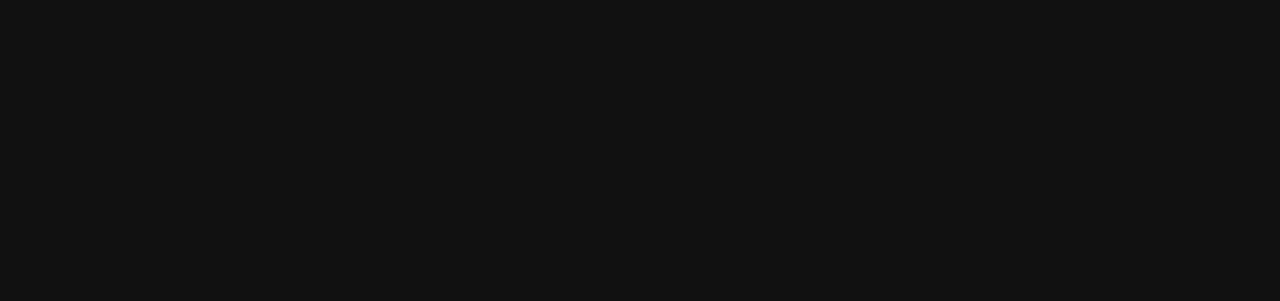
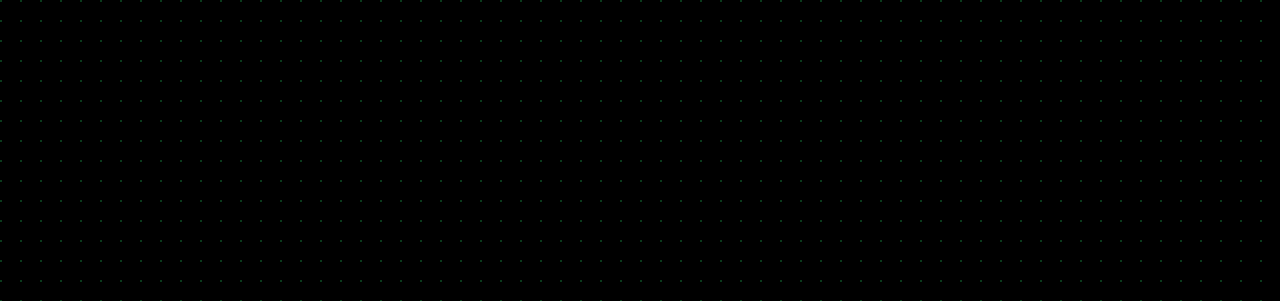
Before and after one commit to rahul-gupta-dev/coding-playground, a plain HTML site: page Dynamic Loader/index.html in a window 1280 px wide. Shown: the top 301 px of the page. Drawn offline with Linux system fonts and the light colour scheme.

Commit message:
Update style.css

```diff
--- a/Dynamic Loader/style.css
+++ b/Dynamic Loader/style.css
@@ -7,13 +7,15 @@
 }
 
 body {
-  background-color: #111;
   color: #fff;
   display: flex;
   flex-direction: column;
   align-items: center;
   justify-content: center;
   min-height: 100vh;
+  background-color: #000;
+  background-image: radial-gradient(circle at 1px 1px, rgba(34, 197, 94, .3) 1px, transparent 0);
+  background-size: 20px 20px;
 }
 
 h1 {
```
